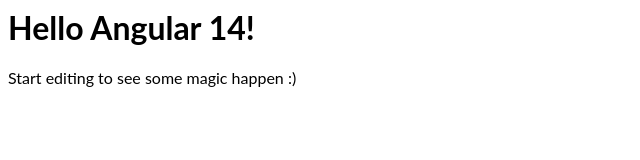
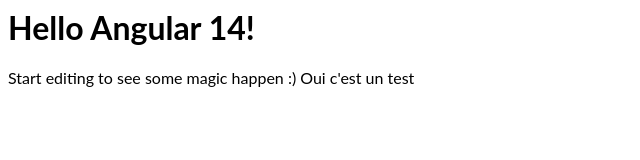
Before and after one commit to nalisoa-dev/angular-project1, an Angular app: page / in a window 1280 px wide. Shown: the top 160 px of the page, without its empty margins (0-640 px from the left). Built offline with nearby package versions, Linux system fonts and the light colour scheme.

Commit message:
1 file modified

```diff
--- a/src/app/app.component.html
+++ b/src/app/app.component.html
@@ -1,4 +1,5 @@
 <hello name="{{ name }}"></hello>
 <p>
   Start editing to see some magic happen :)
+  Oui c'est un test
 </p>
```
